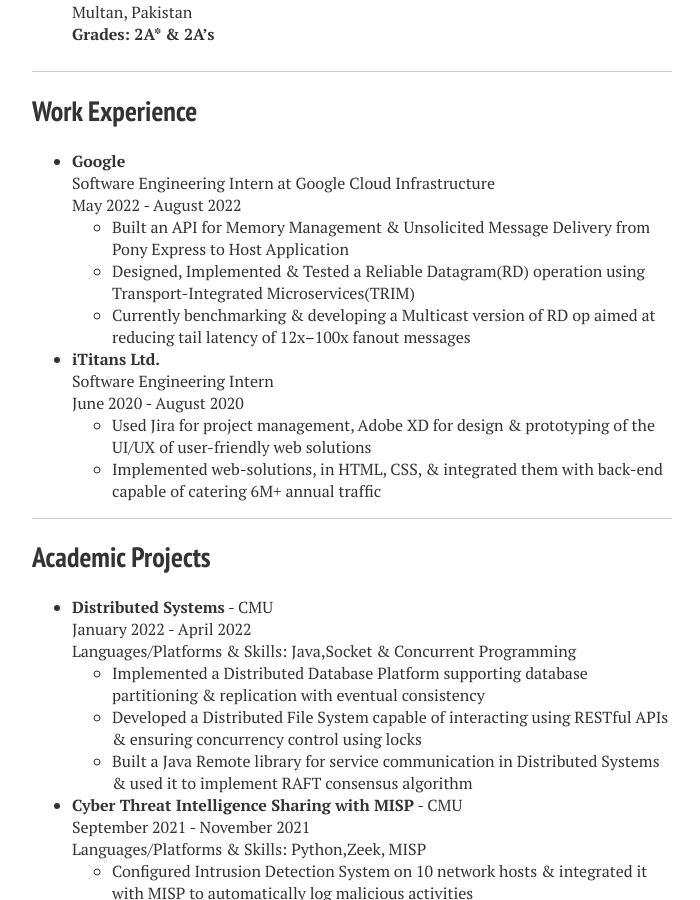
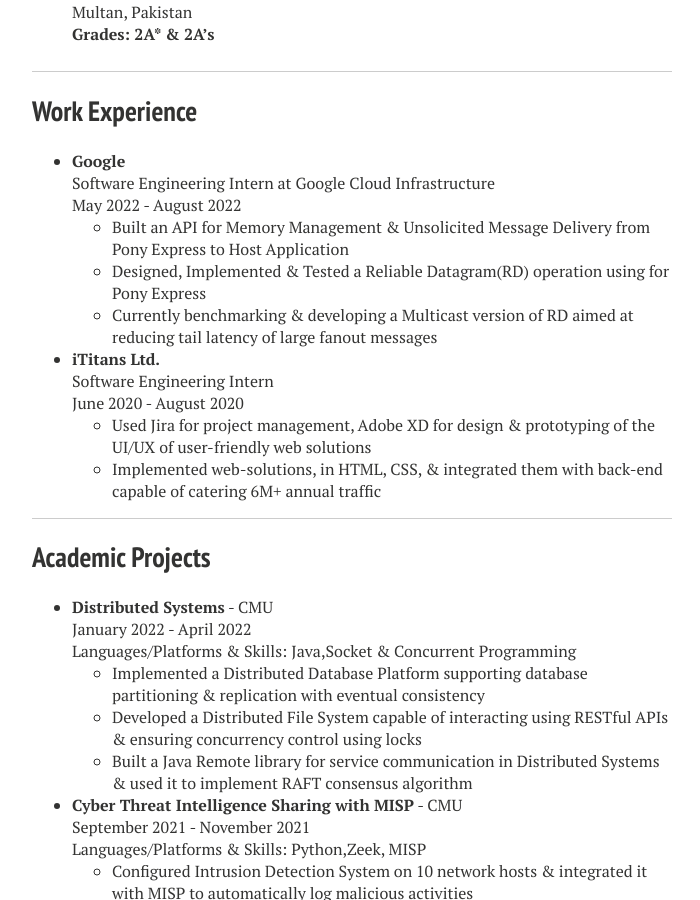
Before and after one commit to malikalihussain/malikalihussain.github.io, a Jekyll site: the page built from index.md, in a window 1280 px wide and 900 px high, scrolled down 744 px. Shown: the whole window, without its empty margins (288-988 px from the left). Built offline with Jekyll 4.4.1, drawn with Linux system fonts in a browser that asks for light colours; nearby versions of some CDN libraries; comment, search, counter and statistics services are not loaded.

Commit message:
Update index.md

```diff
--- a/index.md
+++ b/index.md
@@ -45,8 +45,8 @@ I am currently pursuing a Master of Science in the [Information Networking Insti
     Software Engineering Intern at Google Cloud Infrastructure\\
     May 2022 - August 2022
     - Built an API for Memory Management & Unsolicited Message Delivery from Pony Express to Host Application
-    - Designed, Implemented & Tested a Reliable Datagram(RD) operation using Transport-Integrated Microservices(TRIM)
-    - Currently benchmarking & developing a Multicast version of RD op aimed at reducing tail latency of 12x–100x fanout messages
+    - Designed, Implemented & Tested a Reliable Datagram(RD) operation using for Pony Express
+    - Currently benchmarking & developing a Multicast version of RD aimed at reducing tail latency of large fanout messages
 
 - **iTitans Ltd.**\\
     Software Engineering Intern\\
```
